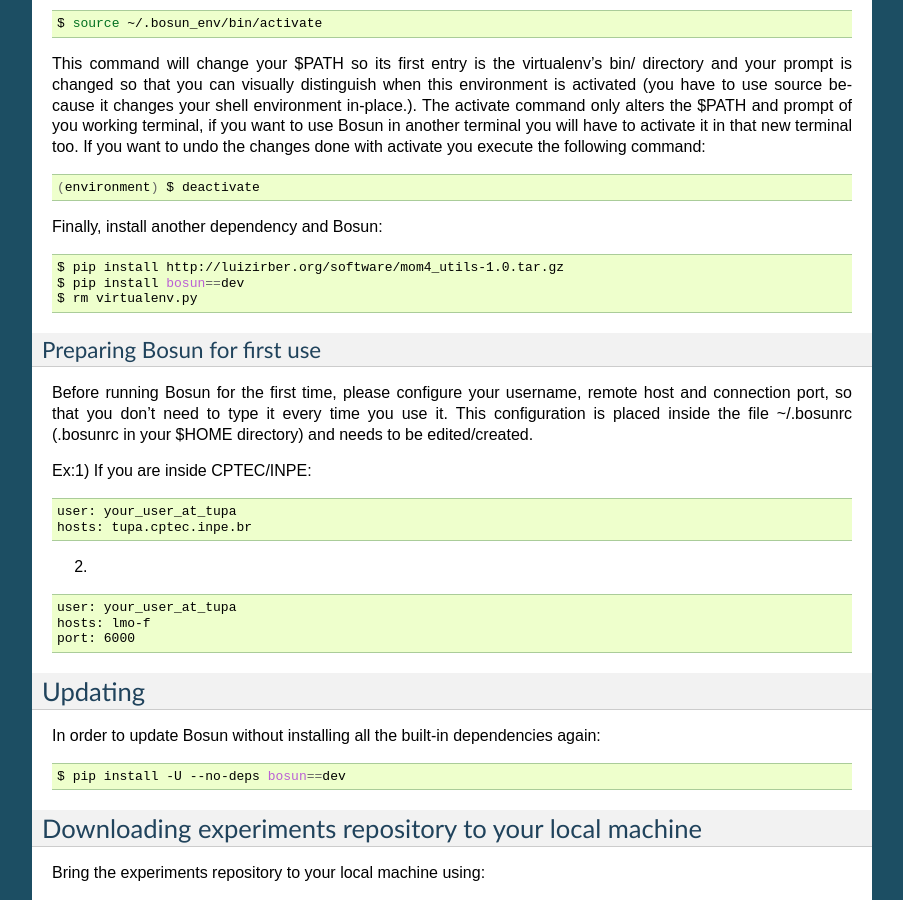
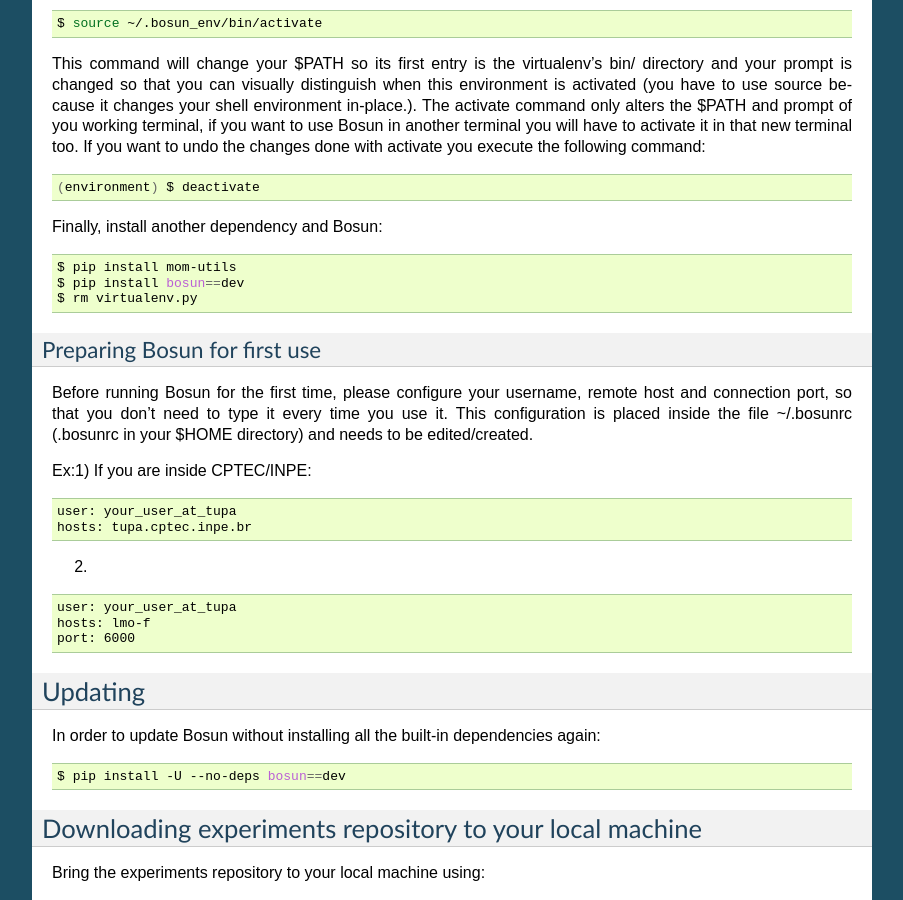
Before and after one commit to luizirber/bosun, a Sphinx documentation site: the page built from docs/tutorial.rst, in a window 1280 px wide and 900 px high, scrolled down 882 px. Shown: the whole window, without its empty margins (198-1101 px from the left). Built offline with Sphinx 7.4.7, drawn with Linux system fonts in a browser that asks for light colours.

Commit message:
Fixing the mom-utils related call on the tutorial.

```diff
--- a/docs/tutorial.rst
+++ b/docs/tutorial.rst
@@ -82,7 +82,7 @@
 
 .. code-block:: bash
 
-  $ pip install http://luizirber.org/software/mom4_utils-1.0.tar.gz
+  $ pip install mom-utils
   $ pip install bosun==dev
   $ rm virtualenv.py
 
```
